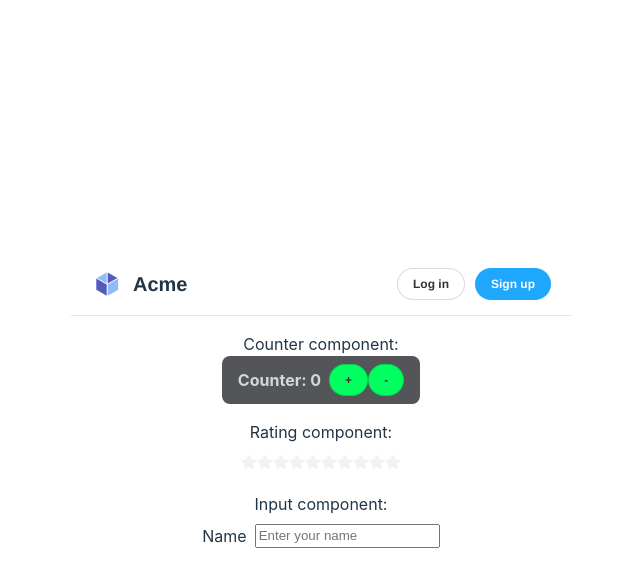
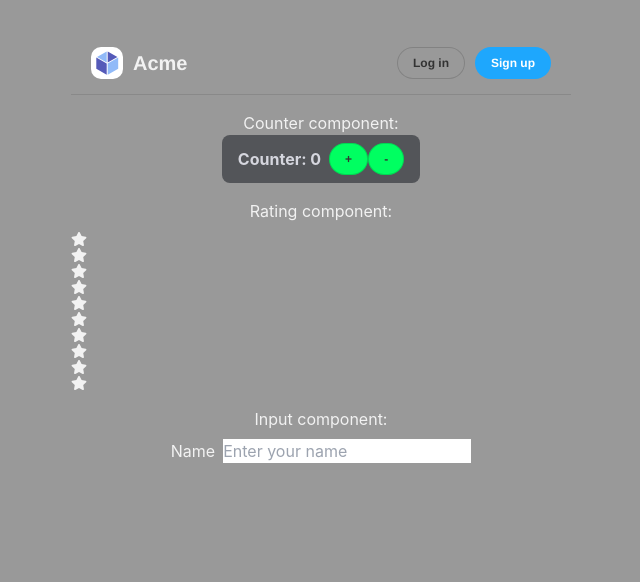
Before and after one commit to ntzolov/react-storybook-playground, a React (Vite) app: page / in a window 1280 px wide. Shown: the top 582 px of the page, without its empty margins (319-959 px from the left). Built offline with nearby package versions, Linux system fonts and the light colour scheme.

Commit message:
add tailwind support

```diff
--- a/src/index.css
+++ b/src/index.css
@@ -1,3 +1,7 @@
+@tailwind base;
+@tailwind components;
+@tailwind utilities;
+
 :root {
   font-family: Inter, system-ui, Avenir, Helvetica, Arial, sans-serif;
   line-height: 1.5;
@@ -13,60 +17,6 @@
   -moz-osx-font-smoothing: grayscale;
 }
 
-a {
-  font-weight: 500;
-  color: #646cff;
-  text-decoration: inherit;
+body {
+  display: flex;
 }
-a:hover {
-  color: #535bf2;
-}
-
-body {
-  margin: 0;
-  display: flex;
-  place-items: center;
-  min-width: 320px;
-  min-height: 100vh;
-}
-
-h1 {
-  font-size: 3.2em;
-  line-height: 1.1;
-}
-
-button {
-  border-radius: 8px;
-  border: 1px solid transparent;
-  padding: 0.6em 1.2em;
-  font-size: 1em;
-  font-weight: 500;
-  font-family: inherit;
-  background-color: #1a1a1a;
-  cursor: pointer;
-  transition: border-color 0.25s;
-}
-button:hover {
-  border-color: #646cff;
-}
-button:focus,
-button:focus-visible {
-  outline: 4px auto -webkit-focus-ring-color;
-}
-
-@media (prefers-color-scheme: light) {
-  :root {
-    color: #213547;
-    background-color: #ffffff;
-  }
-  a:hover {
-    color: #747bff;
-  }
-  button {
-    background-color: #f9f9f9;
-  }
-}
-
-p {
-  margin: 0;
-}
```
